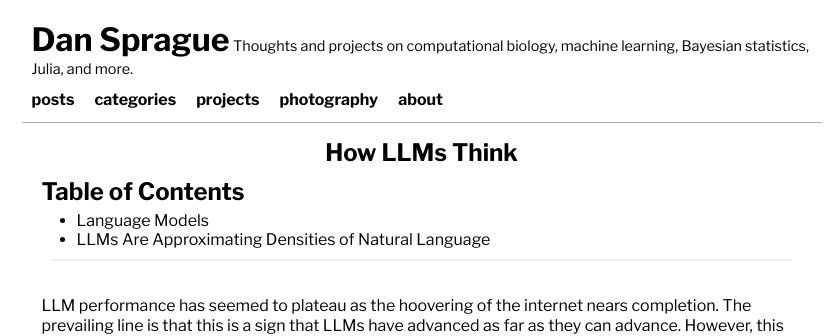
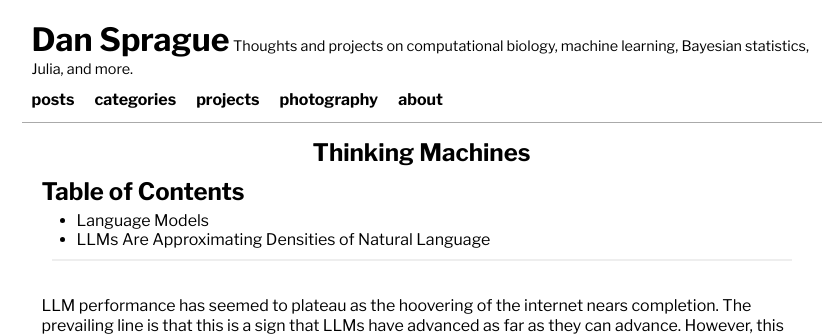
Before and after one commit to dan-sprague/dan-sprague.github.io, a Jekyll site: the page built from _posts/2025-02-02-llmthinking.markdown, in a window 1280 px wide and 900 px high. Shown: the top 336 px of the window, without its empty margins (211-1050 px from the left). Built offline with Jekyll 4.4.1, drawn with Linux system fonts in a browser that asks for light colours; formulas are drawn with MathJax 3.

Commit message:
fixed bug

```diff
--- a/_posts/2025-02-02-llmthinking.markdown
+++ b/_posts/2025-02-02-llmthinking.markdown
@@ -1,6 +1,6 @@
 ---
 layout: post
-title:  "How LLMs Think"
+title:  "Thinking Machines"
 date:   2025-02-02 12:00:00 +0800
 last_modified_at: 2025-02-02 12:00:00 +0800
 categories: [Statistical Modeling]
```
